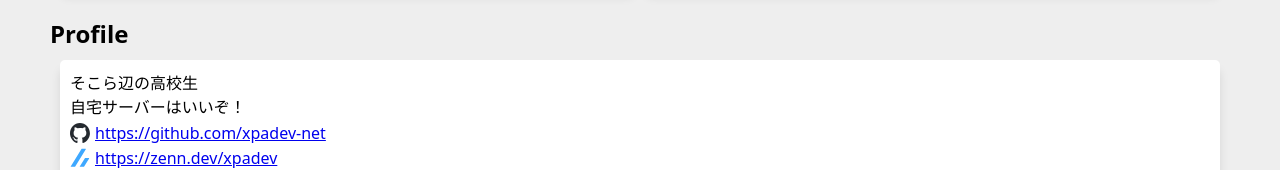
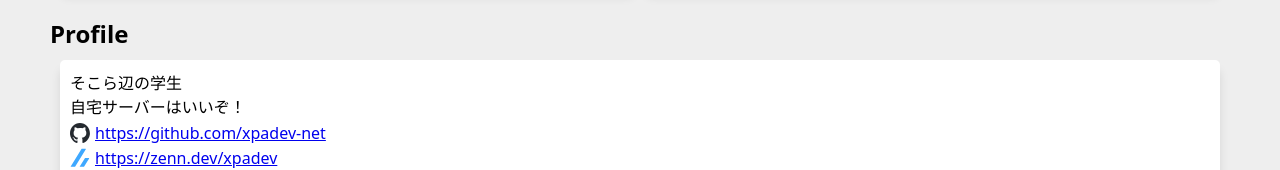
Before and after one commit to xpadev-net/portfolio, a Next.js app: page / in a window 1280 px wide. Shown: the part 6216-6386 px from the top of the page. Built offline with nearby package versions, Linux system fonts and the light colour scheme.

Commit message:
fix: typo

```diff
--- a/src/components/profile/index.tsx
+++ b/src/components/profile/index.tsx
@@ -13,7 +13,7 @@ const Profile = ({ id }: props) => {
       <Anchor id={id} />
       <h2>Profile</h2>
       <div className={Styles.card}>
-        <p>そこら辺の高校生</p>
+        <p>そこら辺の学生</p>
         <p>自宅サーバーはいいぞ！</p>
         <GitHub url={"https://github.com/xpadev-net"} />
         <Zenn url={"https://zenn.dev/xpadev"} />
```
